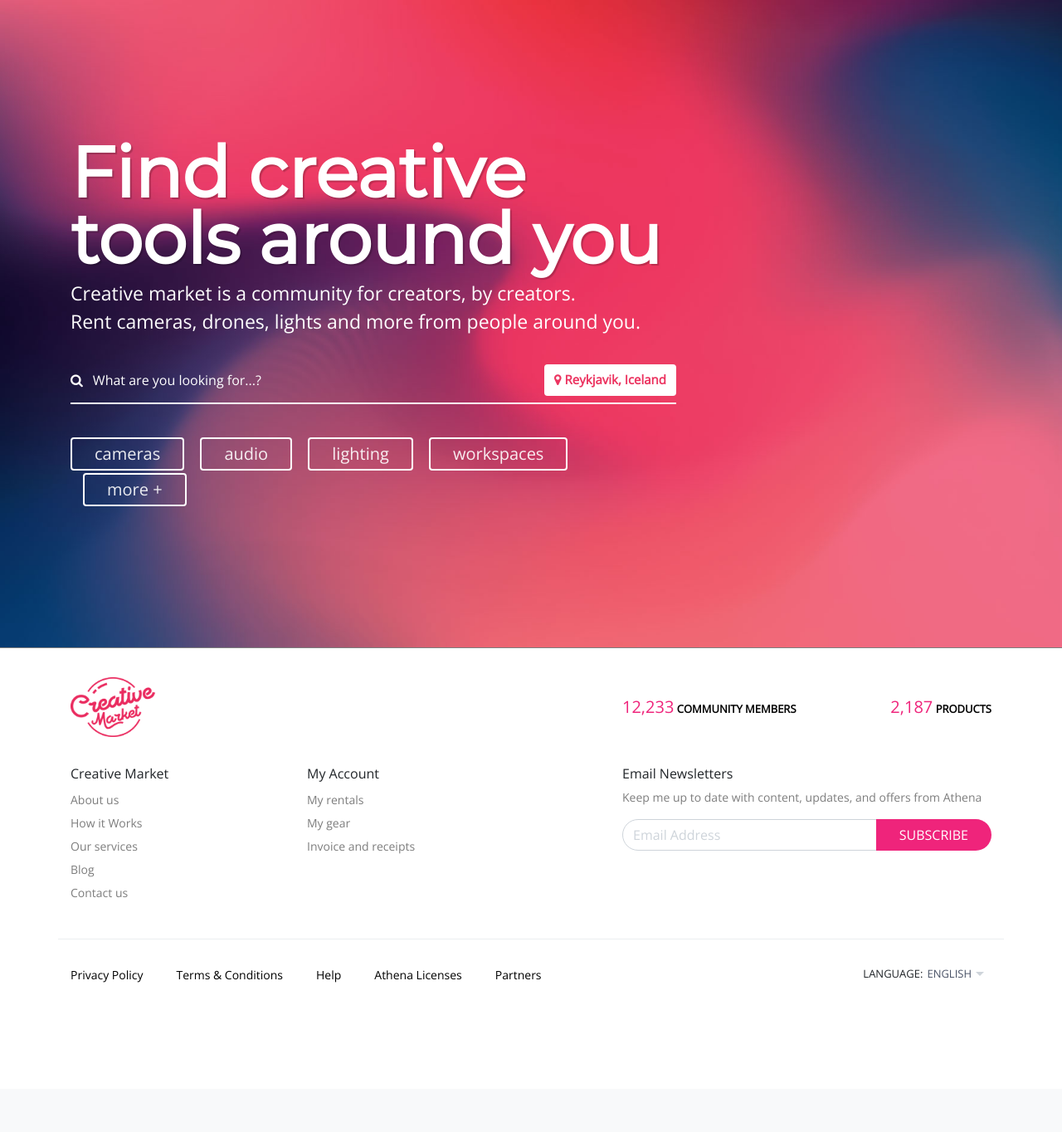
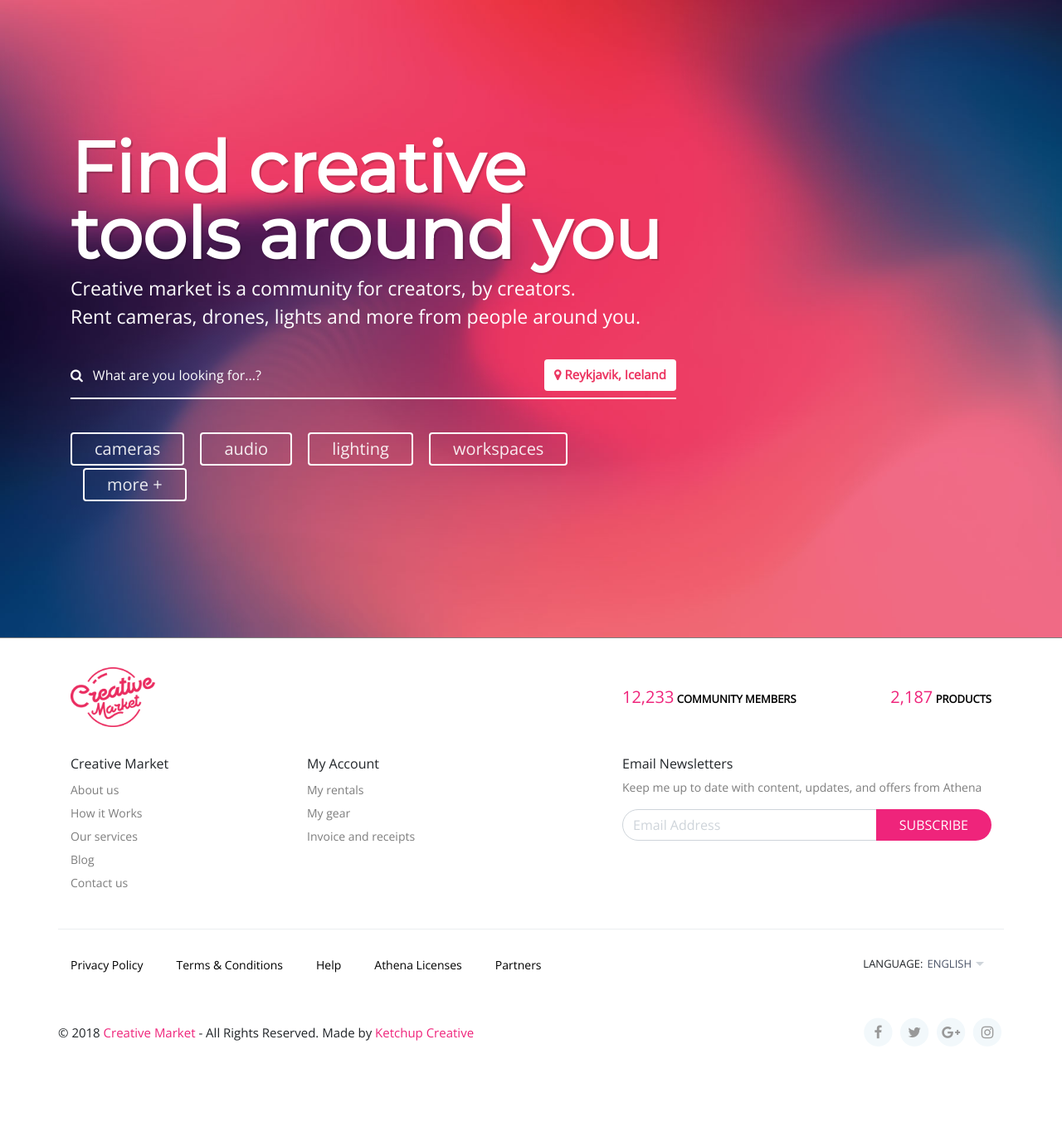
Before and after one commit to itsKros/creativemarket, a PHP site: page / in a window 1280 px wide. Shown: the part 56-1420 px from the top of the page at 83% size. Before the commit the page ends 1240 px from the top, so only its background shows below. Run offline with PHP 8.4, Linux system fonts and the light colour scheme; some libraries are stand-ins or nearby versions.

Commit message:
Footer Continues

```diff
--- a/assets/css/style.css
+++ b/assets/css/style.css
@@ -36,30 +36,30 @@ body{font-family: 'Open Sans';}
 #footerSec .footer-bottom .newsletter .input-group>.input-group-append>.btn{border-top-right-radius: 38px;  border-bottom-right-radius: 38px;background: #ef247b;color: #fff;border: 0;padding: .375rem 1.75rem;text-transform: uppercase;}
 
 #footerSec .footer-copy {padding: 30px 0;border-top: 1px solid #ebeef0;}
+#footerSec .footer-copy .foot-link-lang{}
 #footerSec .footer-copy ul.footercopylink {list-style: none; padding: 0;}
 #footerSec .footer-copy ul.footercopylink li{float: left; margin-right: 40px;}
 #footerSec .footer-copy ul.footercopylink li a{color:#000;text-decoration:none;    font-size: 14px;}
-.col-md-4.language {
-  display: flex;align-items: center;justify-content: flex-end;
+#footerSec .footer-copy .language {display: flex;align-items: center;justify-content: flex-end;}
+#footerSec .footer-copy .language p {margin: 0;text-transform: uppercase;font-size: 13px;}
+#footerSec .footer-copy .language .fancy-select {margin: 0;}
+#footerSec .footer-copy div.fancy-select div.trigger,
+#footerSec .footer-copy div.fancy-select select:focus + div.trigger,
+#footerSec .footer-copy div.fancy-select div.trigger.open {background: none;border: 0;box-shadow: none;padding: 0 24px 0px 5px;width:auto;font-weight: normal;}
+#footerSec .footer-copy div.fancy-select div.trigger:after {border-top-color: #ced4da;top: 7px;}
+#footerSec .footer-copy-bottom .copyright {display: flex;align-items: center;justify-content: flex-end;padding: 20px 0px;font-size: 15px}
+#footerSec .footer-copy-bottom .copyright p{margin:0;margin-right: auto;}
+#footerSec .footer-copy-bottom .copyright p a{color:#ef247b;}
+#footerSec .footer-copy-bottom .copyright p a:hover{color:#ef247b;}
+#footerSec .footer-copy-bottom .copyright a{text-decoration: none;  }
+#footerSec .footer-copy-bottom .copyright a .fa-circle {color: #f2f8fb;}
+#footerSec .footer-copy-bottom .copyright a .fa-stack-1x{color:#999;font-size: 17px;}
+#footerSec .footer-copy-bottom .copyright a:hover .fa-circle { color:#ffffff;border: 1px solid #999; border-radius: 100%;line-height: 40px;}
+
+@media only screen and (max-width:768px){
+  #footerSec {padding: 0px 0px 20px;}
+  #footerSec .footer-copy ul.footercopylink {display: flex;flex-direction: column;}
+  #footerSec .footer-copy .language{justify-content: flex-start;}
+  #footerSec .footer-copy-bottom .copyright {flex-direction: column;text-align: center;padding: 20px 10px;}
+  #footerSec .footer-copy-bottom .copyright .footicon {margin-top: 20px;}
 }
-.language p {
-  margin: 0;
-  text-transform: uppercase;
-  font-size: 13px;
-}
-language .fancy-select {
-  margin: 0;
-}
-
-  div.fancy-select div.trigger, div.fancy-select select:focus + div.trigger, div.fancy-select div.trigger.open {
-    background: none;
-    border: 0;
-    box-shadow: none;
-    padding: 0 24px 0px 5px;
-    width:auto;
-    font-weight: normal;
-  }
-  div.fancy-select div.trigger:after {
-    border-top-color: #ced4da;
-    top: 7px;
-}
--- a/assets/js/script.js
+++ b/assets/js/script.js
@@ -5,7 +5,7 @@ $(document).ready(function () {
 	var navHeight = $("nav.navbar").innerHeight();
 
     var heroHeight = viewportHeight-navHeight;
-    $('#heroSec').css({'height':'calc(100vh - 20px)' });
+    $('#heroSec').css({'height':'768px' });
     console.log(viewportHeight);
     console.log(navHeight);
     console.log(heroHeight);
--- a/footer.php
+++ b/footer.php
@@ -59,6 +59,39 @@
             </select>
           </div>
         </div>
+        <div class="row footer-copy-bottom">
+          <div class="col-md-12 copyright">
+            <p>© 2018 <a href="#">Creative Market</a> - All Rights Reserved. Made by <a href="#">Ketchup Creative</a></p>
+            <div class="footicon">
+              <a href="#">
+                <span class="fa-stack fa-lg">
+                  <i class="fa fa-circle fa-stack-2x"></i>
+                  <i class="fa fa-facebook fa-stack-1x"></i>
+                </span>
+              </a>
+
+              <a href="#">
+                <span class="fa-stack fa-lg">
+                  <i class="fa fa-circle fa-stack-2x"></i>
+                  <i class="fa fa-twitter fa-stack-1x"></i>
+                </span>
+              </a>
+
+              <a href="#">
+                <span class="fa-stack fa-lg">
+                  <i class="fa fa-circle fa-stack-2x"></i>
+                  <i class="fa fa-google-plus fa-stack-1x"></i>
+                </span>
+              </a>
+
+              <a href="#">
+                <span class="fa-stack fa-lg">
+                  <i class="fa fa-circle fa-stack-2x"></i>
+                  <i class="fa fa-instagram fa-stack-1x"></i>
+                </span>
+              </a>
+            </div>
+          </div>
       </div>
     </section>
 
--- a/header.php
+++ b/header.php
@@ -5,7 +5,7 @@
   <head>
 
     <meta charset="utf-8">
-    <meta name="viewport" content="width=device-width, initial-scale=1, shrink-to-fit=no">
+    <meta name="viewport" content="width=device-width, initial-scale=1, shrink-to-fit=yes">
     <meta name="description" content="">
     <meta name="author" content="">
 
```
Also changed, not shown: Nivo group/nivalogo#5.png (deleted), Nivo group/nivalogo#6.png (deleted), 2 other files. Lines whose indentation alone changed are shown as unchanged.
